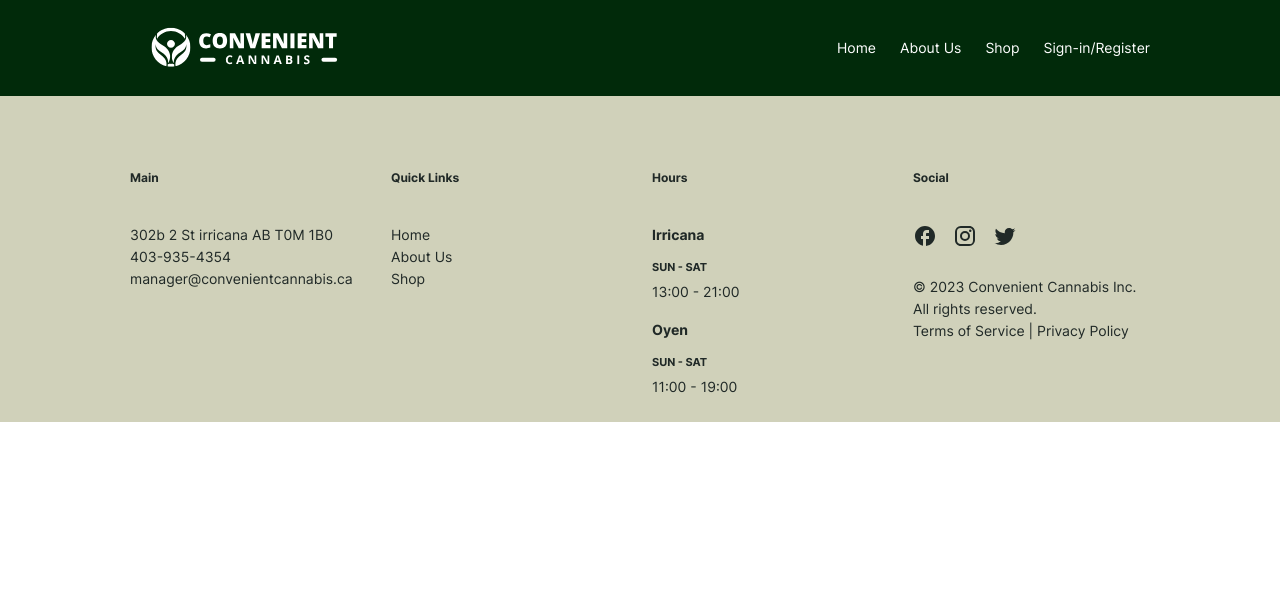
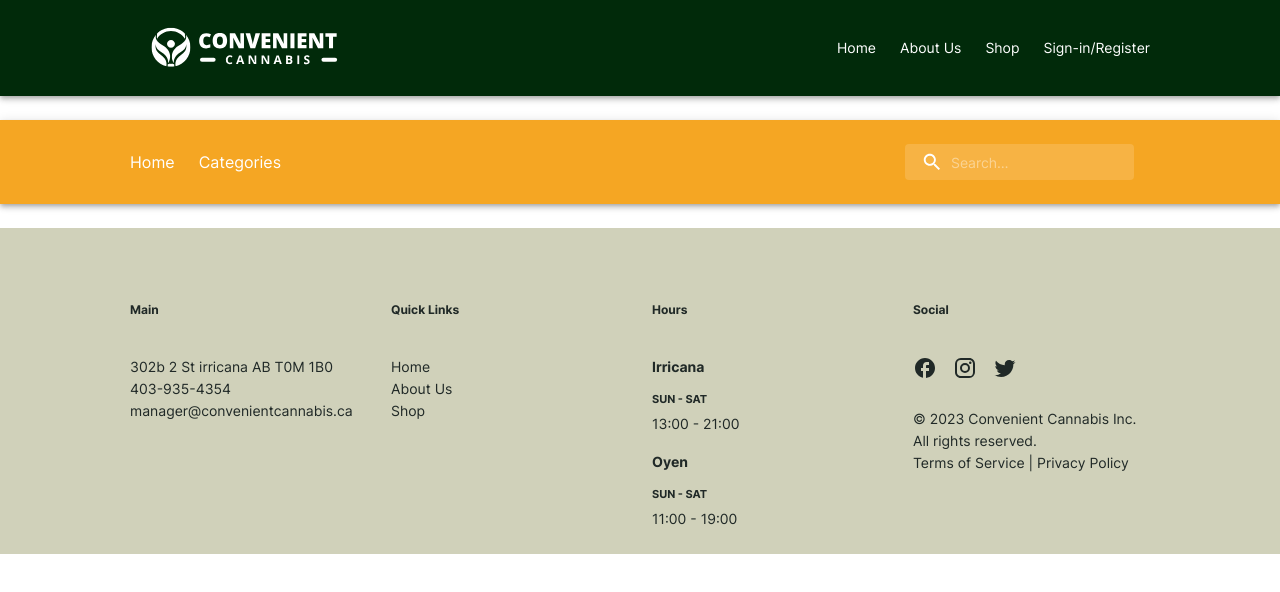
Before and after one commit to christopher-leggatt/chris-leggatt-capstone-frontend, a React (Create React App) app: page /products/1 in a window 1280 px wide. Shown: the top 592 px of the page. Built offline with nearby package versions, Linux system fonts and the light colour scheme.

Commit message:
added Shop page, ShopHeader, ShopDrawer components; bugfixes to SiteHeader component

```diff
--- a/src/App.js
+++ b/src/App.js
@@ -6,7 +6,7 @@ import Shop from "./pages/Shop/Shop";
 import Stores from "./pages/Stores/Stores";
 import User from "./pages/User/User";
 import Checkout from "./pages/Checkout/Checkout";
-import Header from "./components/global/Header/Header";
+import SiteHeader from "./components/global/SiteHeader/SiteHeader";
 import Footer from "./components/global/Footer/Footer";
 
 const ScrollToTop = () => {
@@ -25,7 +25,7 @@ function App() {
       <BrowserRouter>
         <ScrollToTop />
         <main>
-          <Header />
+          <SiteHeader />
           <Routes>
             <Route path="/" element={<Home />} />
             <Route path="/products" element={<Shop />} />
--- /dev/null
+++ b/src/components/Searchbar/Searchbar.jsx
@@ -0,0 +1,62 @@
+import React from "react";
+import "./_Searchbar.scss";
+import { styled, alpha } from "@mui/material/styles";
+import InputBase from "@mui/material/InputBase";
+import SearchIcon from "@mui/icons-material/Search";
+
+const Searchbar = () => {
+
+  const Search = styled("div")(({ theme }) => ({
+    position: "relative",
+    borderRadius: theme.shape.borderRadius,
+    backgroundColor: alpha(theme.palette.common.white, 0.15),
+    "&:hover": {
+      backgroundColor: alpha(theme.palette.common.white, 0.25),
+    },
+    marginRight: theme.spacing(2),
+    marginLeft: 0,
+    width: "100%",
+    [theme.breakpoints.up("sm")]: {
+      marginLeft: theme.spacing(2),
+      width: "auto",
+    },
+  }));
+
+  const SearchIconWrapper = styled("div")(({ theme }) => ({
+    padding: theme.spacing(0, 2),
+    height: "100%",
+    position: "absolute",
+    pointerEvents: "none",
+    display: "flex",
+    alignItems: "center",
+    justifyContent: "center",
+  }));
+
+  const StyledInputBase = styled(InputBase)(({ theme }) => ({
+    color: "inherit",
+    "& .MuiInputBase-input": {
+      padding: theme.spacing(1, 1, 1, 0),
+      // vertical padding + font size from searchIcon
+      paddingLeft: `calc(1em + ${theme.spacing(4)})`,
+      transition: theme.transitions.create("width"),
+      width: "100%",
+      [theme.breakpoints.up("md")]: {
+        width: "20ch",
+      },
+    },
+  }));
+
+  return (
+    <Search>
+      <SearchIconWrapper>
+        <SearchIcon />
+      </SearchIconWrapper>
+      <StyledInputBase
+        placeholder="Search…"
+        inputProps={{ "aria-label": "search" }}
+      />
+    </Search>
+  );
+};
+
+export default Searchbar;
--- /dev/null
+++ b/src/components/ShopDrawer/ShopDrawer.jsx
@@ -0,0 +1,55 @@
+import "./_ShopDrawer.scss";
+import React from "react";
+import {
+  Box,
+  Drawer,
+  List,
+  ListItem,
+  ListItemButton,
+  ListItemText,
+  ListItemIcon,
+} from "@mui/material";
+import HomeIcon from "@mui/icons-material/Home";
+import CategoryIcon from "@mui/icons-material/Category";
+import { Link } from "react-router-dom";
+
+const ShopDrawer = ({ navLinks, anchorDir, drawerState, toggleDrawer }) => {
+
+  const list = (anchor) => (
+    <Box
+      sx={{ width: "30vw" }}
+      role="presentation"
+      onClick={(e) => toggleDrawer(anchor, false)}
+    >
+      <List>
+        {navLinks.map((navLink, index) => (
+          <ListItem key={`navLink-${index}`} disablePadding>
+            <Link to={navLink.path}>
+              <ListItemButton>
+                <ListItemIcon>
+                  {index % 2 === 0 ? <HomeIcon /> : <CategoryIcon />}
+                </ListItemIcon>
+                <ListItemText primary={navLink.page} />
+              </ListItemButton>
+            </Link>
+          </ListItem>
+        ))}
+      </List>
+    </Box>
+  );
+
+  return (
+    <div>
+      <Drawer
+        variant="temporary"
+        anchor={anchorDir}
+        open={drawerState[anchorDir]}
+        onClose={toggleDrawer(anchorDir, false)}
+      >
+        {list(anchorDir)}
+      </Drawer>
+    </div>
+  );
+};
+
+export default ShopDrawer;
--- /dev/null
+++ b/src/components/ShopHeader/ShopHeader.jsx
@@ -0,0 +1,117 @@
+import "./_ShopHeader.scss";
+import {
+  IconButton,
+  Menu,
+  MenuItem,
+  Typography,
+  Theme,
+  AppBar,
+  Box,
+} from "@mui/material";
+import MenuIcon from "@mui/icons-material/Menu";
+import { Link, useNavigate } from "react-router-dom";
+import React, { useState } from "react";
+import { useTheme } from "@mui/material/styles";
+import Searchbar from "../Searchbar/Searchbar";
+import ShopDrawer from "../ShopDrawer/ShopDrawer";
+
+const ShopHeader = () => {
+  const [drawerState, setDrawerState] = useState({
+    left: false,
+    right: false,
+  });
+
+  const toggleDrawer = (anchor, boolean) => (event) => {
+    if (
+      event.type === "keydown" &&
+      (event.key === "Tab" || event.key === "Shift")
+    ) {
+      return;
+    }
+    setDrawerState((prevState) => ({
+      ...prevState,
+      [anchor]: boolean,
+    }));
+  };
+  const navigate = useNavigate();
+  const theme = useTheme();
+
+  const navLinks = [
+    { page: "Home", path: "" },
+    { page: "Categories", path: "/products/category/:category" },
+  ];
+
+  return (
+    <AppBar
+      component="header"
+      className="shop-header"
+      sx={{
+        position: "static",
+        width: "100%",
+        display: "flex",
+        flexDirection: "row",
+        justifyContent: "space-between",
+        alignItems: "center",
+        backgroundColor: (theme) => theme.palette.secondary.main,
+        color: (theme) => theme.palette.primary.contrastText,
+        columnGap: { xs: "16px", md: "24px" },
+        px: { xs: "16px", md: "24px", lg: "130px" },
+        py: { xs: "16px", md: "24px" },
+        my: { xs: "16px", md: "24px" },
+      }}
+    >
+      <IconButton
+        className="nav-menu__menu-btn"
+        aria-label="navigation menu"
+        aria-controls="nav-drawer"
+        aria-haspopup="true"
+        onClick={toggleDrawer("left", true)}
+        sx={{
+          display: { xs: "flex", md: "none" },
+          justifyContent: "center",
+          alignItems: "center",
+        }}
+      >
+        <MenuIcon
+          className="nav-menu__menu-icon"
+          sx={{
+            height: { xs: "20px", md: "24px" },
+            width: { xs: "20px", md: "24px" },
+            fill: (theme) => theme.palette.primary.contrastText,
+          }}
+        />
+      </IconButton>
+
+      {drawerState.left && (
+        <ShopDrawer
+          navLinks={navLinks}
+          anchorDir="left"
+          drawerState={drawerState}
+          toggleDrawer={toggleDrawer}
+        />
+      )}
+      <Box
+        className="shop-header__navlinks"
+        sx={{
+          display: { xs: "none", md: "flex" },
+          color: (theme) => theme.palette.primary.contrastText,
+          columnGap: "24px",
+        }}
+      >
+        {navLinks.map((link) => {
+          return (
+            <li key={`${link.page} link`} className="shop-header__navlink-item">
+              <Link to={`/${link.path}`} className="shop-header__navlink">
+                {link.page}
+              </Link>
+            </li>
+          );
+        })}
+      </Box>
+
+      <Searchbar />
+    </AppBar>
+  );
+};
+
+export default ShopHeader;
--- a/src/components/global/Header/Header.jsx
+++ b/src/components/global/SiteHeader/SiteHeader.jsx
@@ -1,4 +1,4 @@
-import "./_Header.scss";
+import "./_SiteHeader.scss";
 import {
   IconButton,
   Menu,
@@ -8,24 +8,25 @@ import {
   AppBar,
   Box,
 } from "@mui/material";
-import { Spa, AccountCircle } from "@mui/icons-material";
+import { AccountCircle } from "@mui/icons-material";
 import MenuIcon from "@mui/icons-material/Menu";
 import { Link, useNavigate } from "react-router-dom";
 import React, { useState } from "react";
 import { useTheme } from "@mui/material/styles";
 import { ReactComponent as LogoIcon } from '../../../assets/logo/convenient_cannabis_logo.svg';
 
-const Header = () => {
+const SiteHeader = () => {
   const navigate = useNavigate();
-  const [menuType, setMenuType] = useState(null);
-  const [anchorEl, setAnchorEl] = useState({ nav: null, user: null });
+  const [anchorElNav, setAnchorElNav] = useState( null );
+  const [anchorElUser, setAnchorElUser] = useState( null );
+
 
   const theme = useTheme();
 
   const navMenuItems = [
     { page: "Home", path: "" },
     { page: "About Us", path: "about" },
-    { page: "Shop", path: "shop" },
+    { page: "Shop", path: "products" },
   ];
 
   const navLinks = [
@@ -33,19 +34,20 @@ const Header = () => {
     { page: "Sign-in/Register", path: "users" },
   ];
 
-  const handleOpenMenu = (event, type) => {
-    setMenuType(type);
-    setAnchorEl((prevState) => ({
-      ...prevState,
-      [type]: event.currentTarget,
-    }));
+  const handleOpenNavMenu = (event) => {
+    setAnchorElNav(event.currentTarget);
+  };
+  const handleOpenUserMenu = (event) => {
+    setAnchorElUser(event.currentTarget);
   };
 
-  const handleCloseMenu = () => {
-    setMenuType(null);
-    setAnchorEl({ nav: null, user: null });
+  const handleCloseNavMenu = () => {
+    setAnchorElNav(null);
   };
 
+  const handleCloseUserMenu = () => {
+    setAnchorElUser(null);
+  };
   return (
     <AppBar
       component="header"
@@ -78,7 +80,7 @@ const Header = () => {
           aria-label="navigation menu"
           aria-controls="menu-appbar"
           aria-haspopup="true"
-          onClick={(e) => handleOpenMenu(e, "nav")}
+          onClick={handleOpenNavMenu}
         >
           <MenuIcon
             className="nav-menu__menu-icon"
@@ -93,7 +95,7 @@ const Header = () => {
         <Menu
           className="nav-menu__menu"
           id="menu-appbar"
-          anchorEl={anchorEl.nav}
+          anchorEl={anchorElNav}
           anchorOrigin={{
             vertical: "top",
             horizontal: "left",
@@ -103,8 +105,8 @@ const Header = () => {
             vertical: "top",
             horizontal: "left",
           }}
-          open={menuType === "nav"}
-          onClose={handleCloseMenu}
+          open={Boolean(anchorElNav)}
+          onClose={handleCloseNavMenu}
           sx={{
             ":last-child": {
               display: "none",
@@ -116,7 +118,7 @@ const Header = () => {
               to={`/${item.path}`}
               className="nav-menu__menu-item-link"
               key={item.page}
-              onClick={handleCloseMenu}
+              onClick={handleCloseNavMenu}
             >
               <MenuItem component="article" className="nav-menu__menu-item">
                 <Typography
@@ -179,10 +181,10 @@ const Header = () => {
         {" "}
         <IconButton
           className="user-menu__menu-btn"
-          aria-label="user menu"
-          aria-controls="menu-appbar"
-          aria-haspopup="true"
-          onClick={(e) => handleOpenMenu(e, "user")}
+          // aria-label="user menu"
+          // aria-controls="menu-appbar"
+          // aria-haspopup="true"
+          onClick={handleOpenUserMenu}
         >
           <AccountCircle
             className="user-menu__menu-icon"
@@ -195,7 +197,7 @@ const Header = () => {
         </IconButton>
         <Menu
           id="menu-appbar"
-          anchorEl={anchorEl.user}
+          anchorEl={anchorElUser}
           anchorOrigin={{
             vertical: "top",
             horizontal: "right",
@@ -205,8 +207,8 @@ const Header = () => {
             vertical: "top",
             horizontal: "right",
           }}
-          open={menuType === "user"}
-          onClose={handleCloseMenu}
+          open={Boolean(anchorElUser)}
+          onClose={handleCloseUserMenu}
         >
           <Link to={"/users"} className="user-menu__menu-item">
             <MenuItem component="article" className="user-menu__menu-item">
@@ -236,4 +238,4 @@ const Header = () => {
   );
 };
 
-export default Header;
+export default SiteHeader;
--- a/src/pages/Shop/Shop.jsx
+++ b/src/pages/Shop/Shop.jsx
@@ -1,12 +1,12 @@
-import './_Shop.scss';
-
 import React from 'react';
+import ShopHeader from '../../components/ShopHeader/ShopHeader';
 
 const Shop = () => {
   return (
-    <div>
+    <section className='shop'>
+      <ShopHeader />
 
-    </div>
+    </section>
   )
 }
 
```
Also changed, not shown: src/components/Searchbar/_Searchbar.scss (added), src/components/ShopDrawer/_ShopDrawer.scss (added), src/components/ShopHeader/_ShopHeader.scss (added), src/components/global/SiteHeader/_SiteHeader.scss (renamed from src/components/global/Header/_Header.scss).
